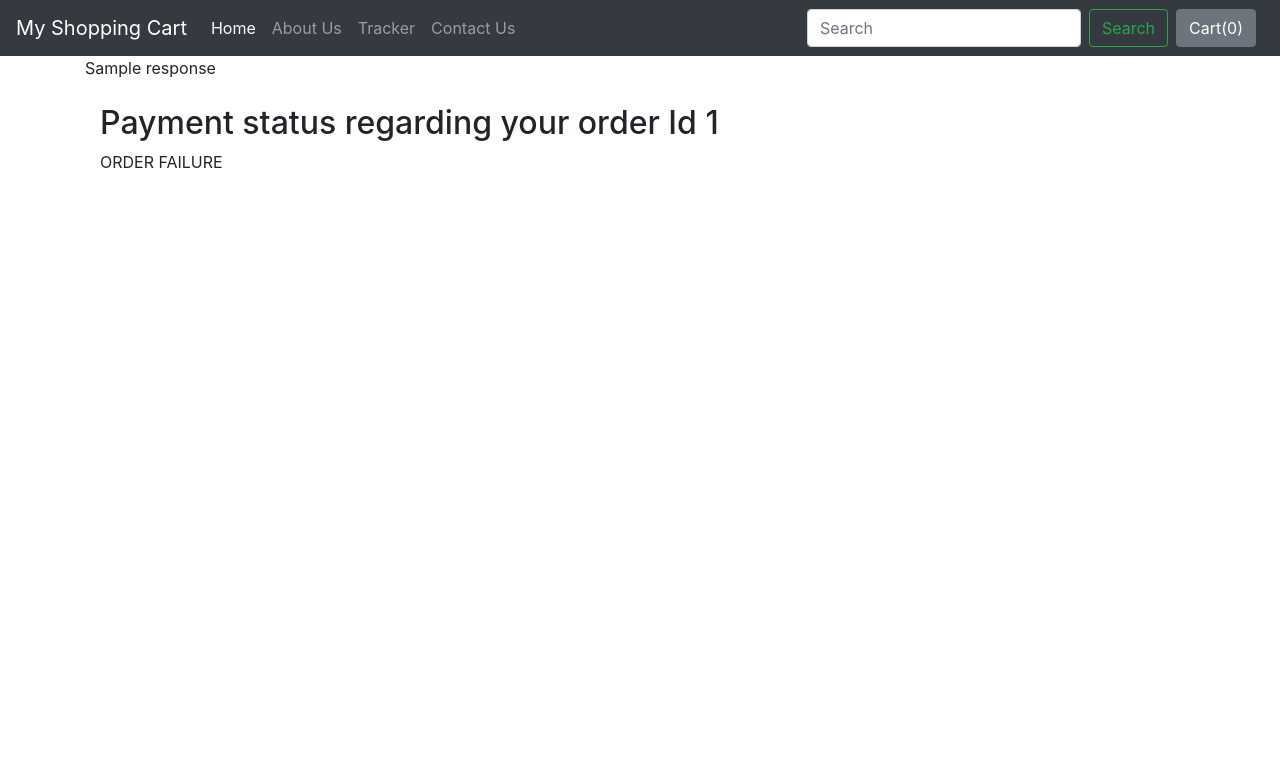
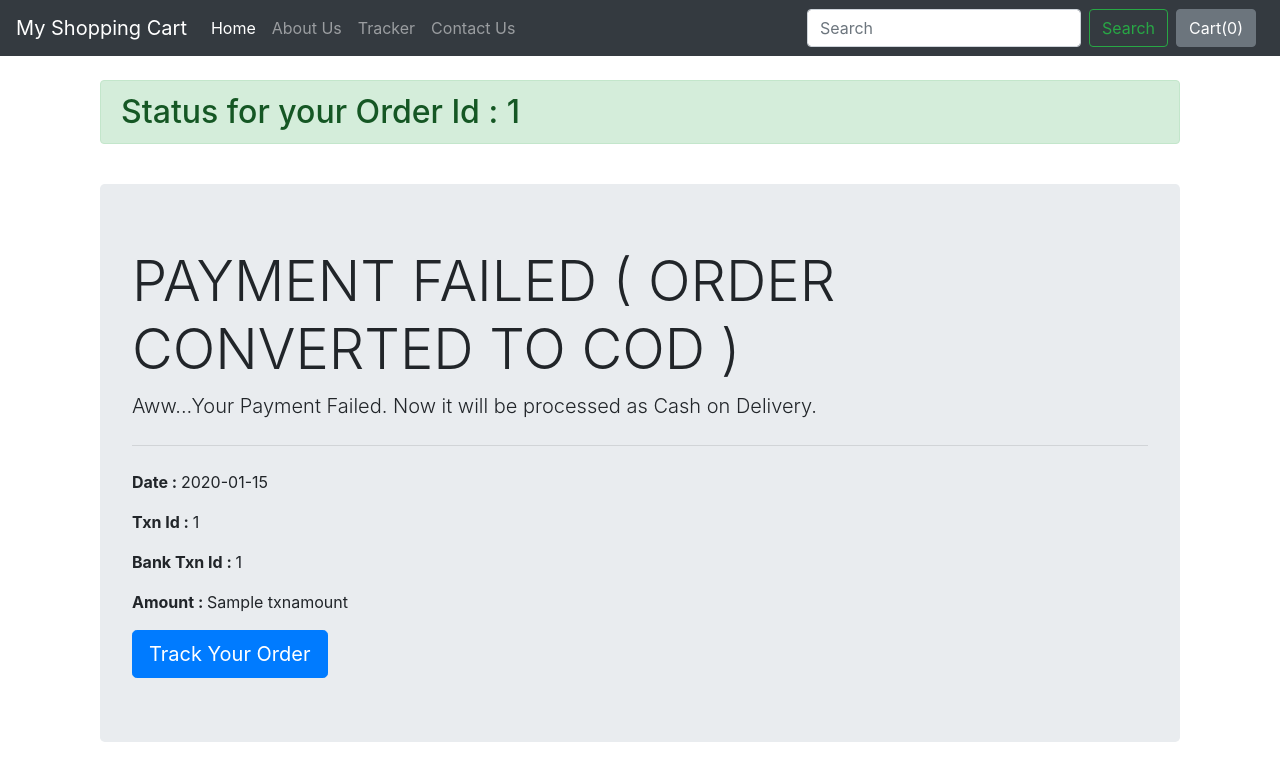
Before and after one commit to A-Wrong/MyShoppingCart, a Django app: template shop/templates/shop/paymentstatus.html in a window 1280 px wide. Shown: the top 781 px of the page. Run offline with Django 3.2, Linux system fonts and the light colour scheme; the template is opened without the code that fills it: most values are stand-ins (such as "Sample title", 1, 10 or a date in 2020); parts of the project's set-up code (start-up, migrations or seed data) failed here and were passed over; some libraries are stand-ins or nearby versions.

Commit message:
Added formatting and response

```diff
--- a/shop/templates/shop/paymentstatus.html
+++ b/shop/templates/shop/paymentstatus.html
@@ -2,14 +2,37 @@
 {% block title%} My Shopping Cart Tracker{% endblock %}
 {% block body %}
 <div class="container">
-    {{response}}
+   <!-- {{response}}  -->
     <div class="col my-4">
+        <h2 class="alert alert-success">Status for your Order Id : {{response.ORDERID}}</h2>
+        <br>
 
-        <h2>Payment status regarding your order Id {{response.ORDERID}}</h2>
         {% if response.RESPCODE == '01' %}
-        ORDER SUCCESS
+
+        <div class="jumbotron">
+            <h1 class="display-4">PAYMENT SUCCESS</h1>
+
+            <hr class="my-4">
+                <p><b> Date : </b> {{response.TXNDATE}} </p>
+                <p><b> Txn Id : </b> {{response.TXNID}} </p>
+                <p><b> Bank Txn Id : </b> {{response.BANKTXNID}} </p>
+                <p><b> Amount : </b> {{response.TXNAMOUNT}}</p>
+            <a class="btn btn-primary btn-lg" href="/shop/tracker" role="button">Track Your Order</a>
+        </div>
+
         {% else %}
-        ORDER FAILURE
+        <div class="jumbotron">
+            <h1 class="display-4">PAYMENT FAILED ( ORDER CONVERTED TO COD )</h1>
+                <p class="lead">Aww...Your Payment Failed. Now it will be processed as Cash on Delivery.</p>
+            <hr class="my-4">
+                <p><b> Date : </b> {{response.TXNDATE}} </p>
+                <p><b> Txn Id : </b> {{response.TXNID}} </p>
+                <p><b> Bank Txn Id : </b> {{response.BANKTXNID}} </p>
+                <p><b> Amount : </b> {{response.TXNAMOUNT}}</p>
+            <a class="btn btn-primary btn-lg" href="/shop/tracker" role="button">Track Your Order</a>
+        </div>
+
+
         {% endif%}
 
     </div>
```
